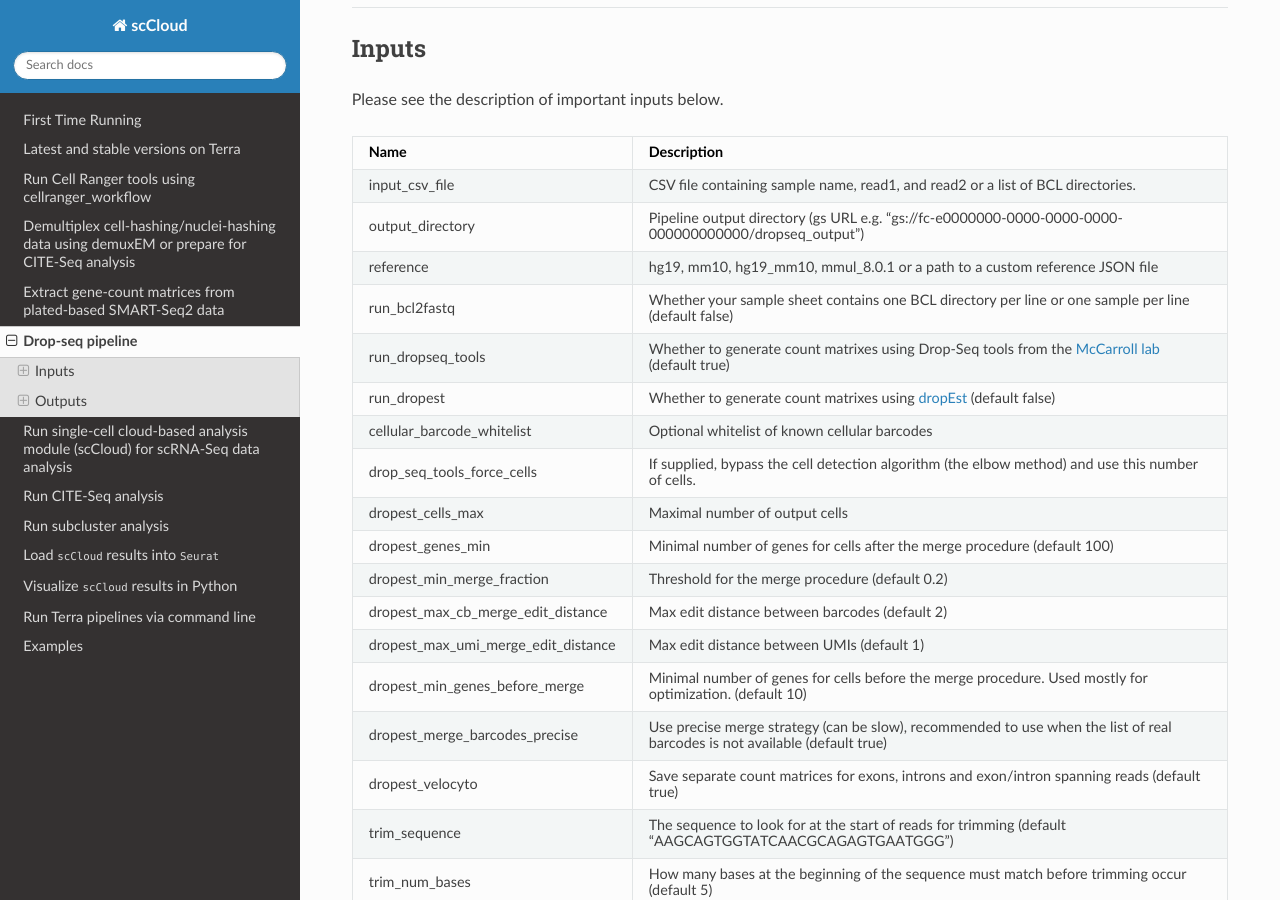
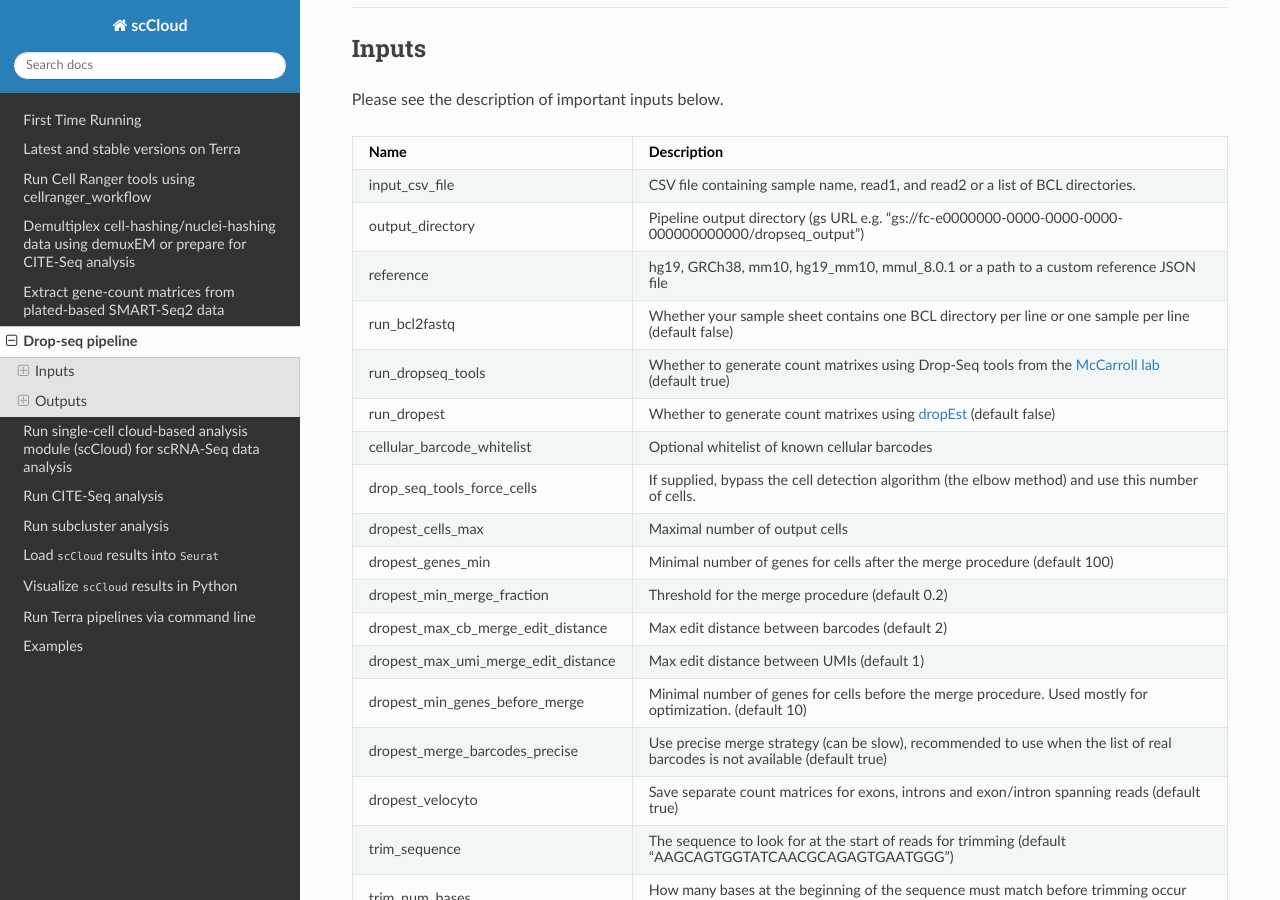
Before and after one commit to lilab-bcb/cumulus, a Sphinx documentation site: the page built from docs/drop_seq.rst, in a window 1280 px wide and 900 px high, scrolled down 2282 px. Built offline with Sphinx 7.4.7 and the Read the Docs theme 2.0.0, drawn with Linux system fonts in a browser that asks for light colours.

Commit message:
Added GRCh38

```diff
--- a/docs/drop_seq.rst
+++ b/docs/drop_seq.rst
@@ -104,7 +104,7 @@ Please see the description of important inputs below.
 	* - output_directory
 	  - Pipeline output directory (gs URL e.g. "gs://fc-e0000000-0000-0000-0000-000000000000/dropseq_output")
 	* - reference
-	  - hg19, mm10, hg19_mm10, mmul_8.0.1 or a path to a custom reference JSON file
+	  - hg19, GRCh38, mm10, hg19_mm10, mmul_8.0.1 or a path to a custom reference JSON file
 	* - run_bcl2fastq
 	  - Whether your sample sheet contains one BCL directory per line or one sample per line (default false)
 	* - run_dropseq_tools
```
